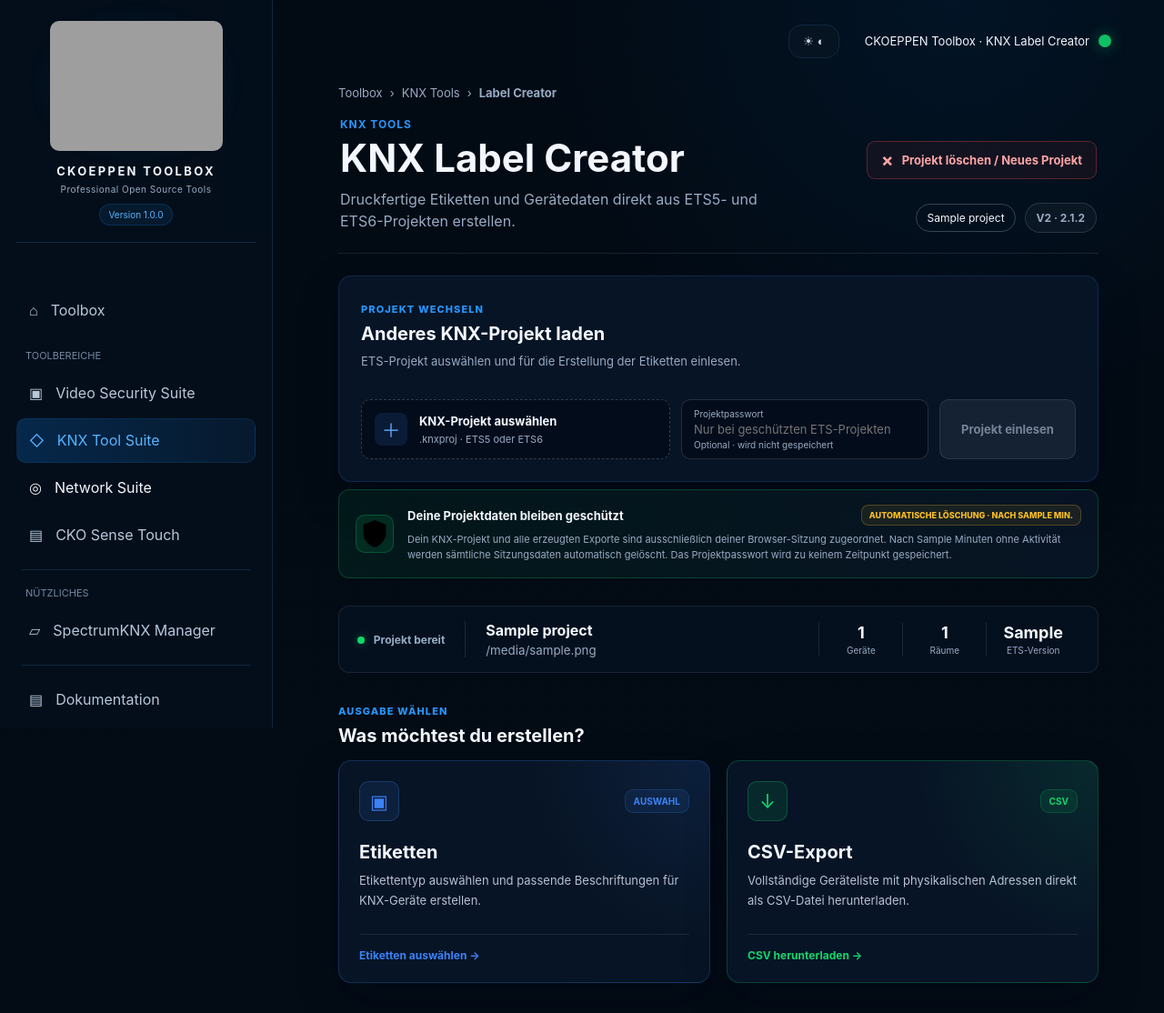
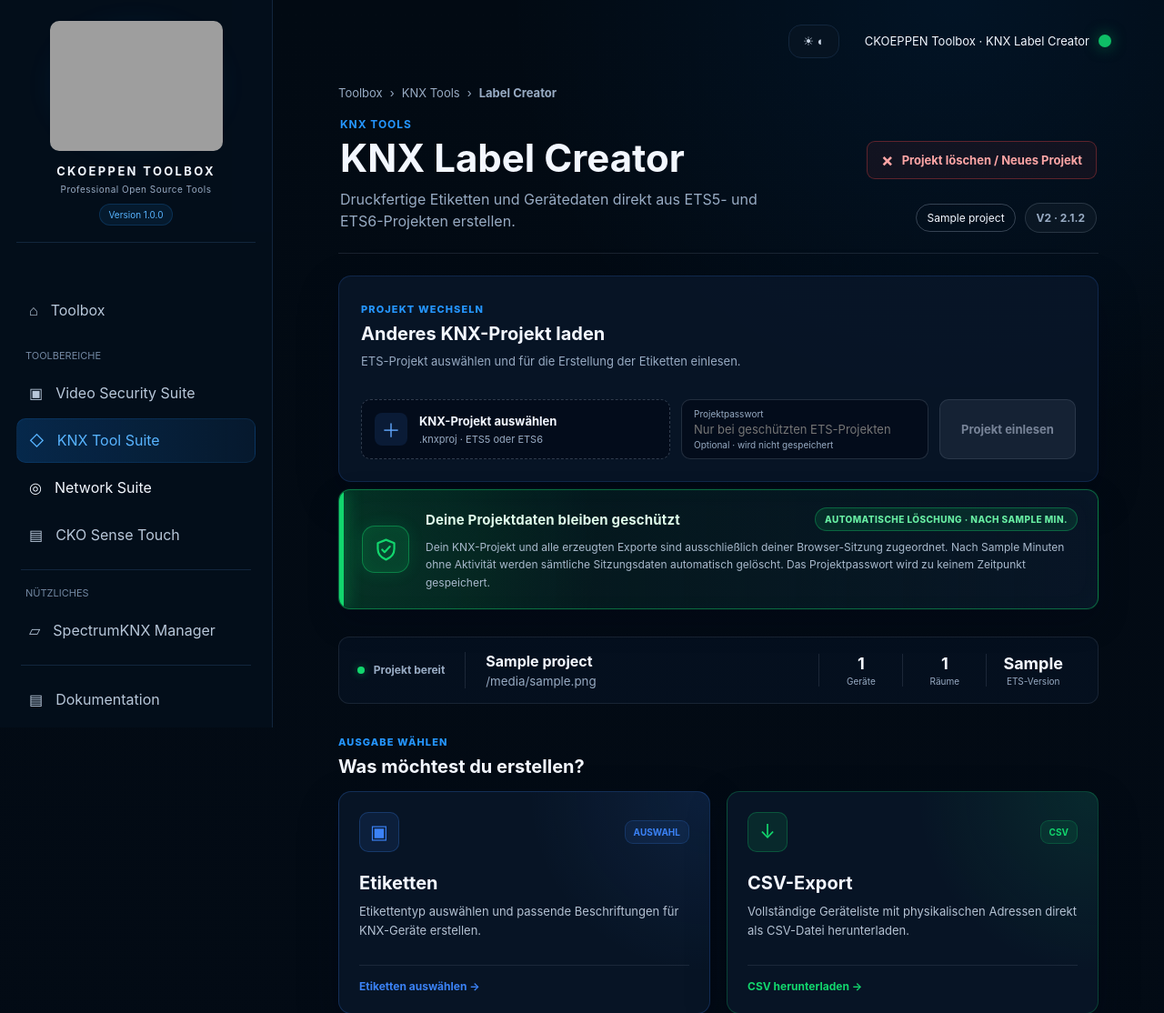
Before and after one commit to chregu1973/KNX-Project-Tools-by-cko-hbTec, a Python web app: template app/templates/dashboard.html in a window 1280 px wide. Shown: the top 1114 px of the page at 91% size. Run offline with Jinja, Linux system fonts and the light colour scheme; the template is opened without the code that fills it: most values are stand-ins (such as "Sample title", 1, 10 or a date in 2020); grey boxes are pictures that could not be loaded.

Commit message:
Sicherheitskarte markanter gestalten

```diff
--- a/app/static/css/label-creator-v2.css
+++ b/app/static/css/label-creator-v2.css
@@ -586,33 +586,65 @@ body.light .lc-tool-card p {
 
 /* Datenschutz-Hinweis V2 */
 .lc-privacy-card {
+    position: relative;
+    overflow: hidden;
     display: grid;
     grid-template-columns: auto minmax(0, 1fr);
-    gap: 15px;
+    gap: 18px;
     align-items: center;
     margin: -12px 0 30px;
-    padding: 16px 18px;
+    padding: 19px 22px 19px 25px;
     color: var(--text, #e5edf7);
     background:
+        radial-gradient(
+            circle at 0 50%,
+            rgba(18, 214, 109, .14),
+            transparent 34%
+        ),
         linear-gradient(
             90deg,
-            rgba(18, 214, 109, .07),
-            rgba(10, 24, 43, .70)
+            rgba(18, 214, 109, .085),
+            rgba(10, 24, 43, .78)
         );
-    border: 1px solid rgba(18, 214, 109, .23);
-    border-radius: 12px;
+    border: 1px solid rgba(18, 214, 109, .42);
+    border-radius: 13px;
+    box-shadow:
+        0 0 0 1px rgba(18, 214, 109, .06),
+        0 14px 34px rgba(2, 6, 23, .24),
+        inset 0 0 28px rgba(18, 214, 109, .025);
+}
+
+.lc-privacy-card::before {
+    position: absolute;
+    inset: 0 auto 0 0;
+    width: 5px;
+    background: #12d66d;
+    box-shadow: 0 0 18px rgba(18, 214, 109, .7);
+    content: "";
 }
 
 .lc-privacy-icon {
-    width: 42px;
-    height: 42px;
+    width: 52px;
+    height: 52px;
     display: grid;
     place-items: center;
     color: #12d66d;
-    background: rgba(18, 214, 109, .10);
-    border: 1px solid rgba(18, 214, 109, .25);
-    border-radius: 10px;
-    font-size: 21px;
+    background: rgba(18, 214, 109, .12);
+    border: 1px solid rgba(18, 214, 109, .42);
+    border-radius: 14px;
+    box-shadow:
+        0 0 18px rgba(18, 214, 109, .12),
+        inset 0 0 16px rgba(18, 214, 109, .06);
+}
+
+.lc-privacy-icon svg {
+    width: 29px;
+    height: 29px;
+    fill: none;
+    stroke: currentColor;
+    stroke-width: 1.8;
+    stroke-linecap: round;
+    stroke-linejoin: round;
 }
 
 .lc-privacy-title {
@@ -623,47 +655,78 @@ body.light .lc-tool-card p {
 }
 
 .lc-privacy-title strong {
-    font-size: 13px;
+    color: #dffbea;
+    font-size: 15px;
+    letter-spacing: .01em;
 }
 
 .lc-privacy-title span {
-    padding: 5px 8px;
-    color: #fbbf24;
-    background: rgba(251, 191, 36, .08);
-    border: 1px solid rgba(251, 191, 36, .24);
-    border-radius: 8px;
-    font-size: 9px;
+    padding: 6px 10px;
+    color: #67eea3;
+    background: rgba(18, 214, 109, .11);
+    border: 1px solid rgba(18, 214, 109, .34);
+    border-radius: 999px;
+    box-shadow: inset 0 0 12px rgba(18, 214, 109, .035);
+    font-size: 10px;
     font-weight: 800;
+    letter-spacing: .045em;
     text-transform: uppercase;
     white-space: nowrap;
 }
 
 .lc-privacy-content p {
     max-width: 900px;
-    margin: 7px 0 0;
-    color: var(--muted, #94a3b8);
-    font-size: 11px;
-    line-height: 1.55;
+    margin: 8px 0 0;
+    color: #a9bacd;
+    font-size: 12px;
+    line-height: 1.6;
 }
 
 body.light .lc-privacy-card {
     background:
+        radial-gradient(
+            circle at 0 50%,
+            rgba(18, 160, 88, .11),
+            transparent 34%
+        ),
         linear-gradient(
             90deg,
-            rgba(18, 214, 109, .07),
+            rgba(18, 160, 88, .065),
             rgba(255, 255, 255, .94)
         );
+    border-color: rgba(18, 160, 88, .38);
+}
+
+body.light .lc-privacy-title strong {
+    color: #11633a;
+}
+
+body.light .lc-privacy-content p {
+    color: #526174;
 }
 
 @media (max-width: 620px) {
     .lc-privacy-card {
         align-items: start;
+        gap: 14px;
+        padding: 17px 17px 17px 21px;
+    }
+
+    .lc-privacy-icon {
+        width: 46px;
+        height: 46px;
     }
 
     .lc-privacy-title {
         align-items: flex-start;
         flex-direction: column;
         gap: 7px;
+    }
+}
+
+@media (max-width: 460px) {
+    .lc-privacy-card {
+        grid-template-columns: minmax(0, 1fr);
     }
 }
 
```
